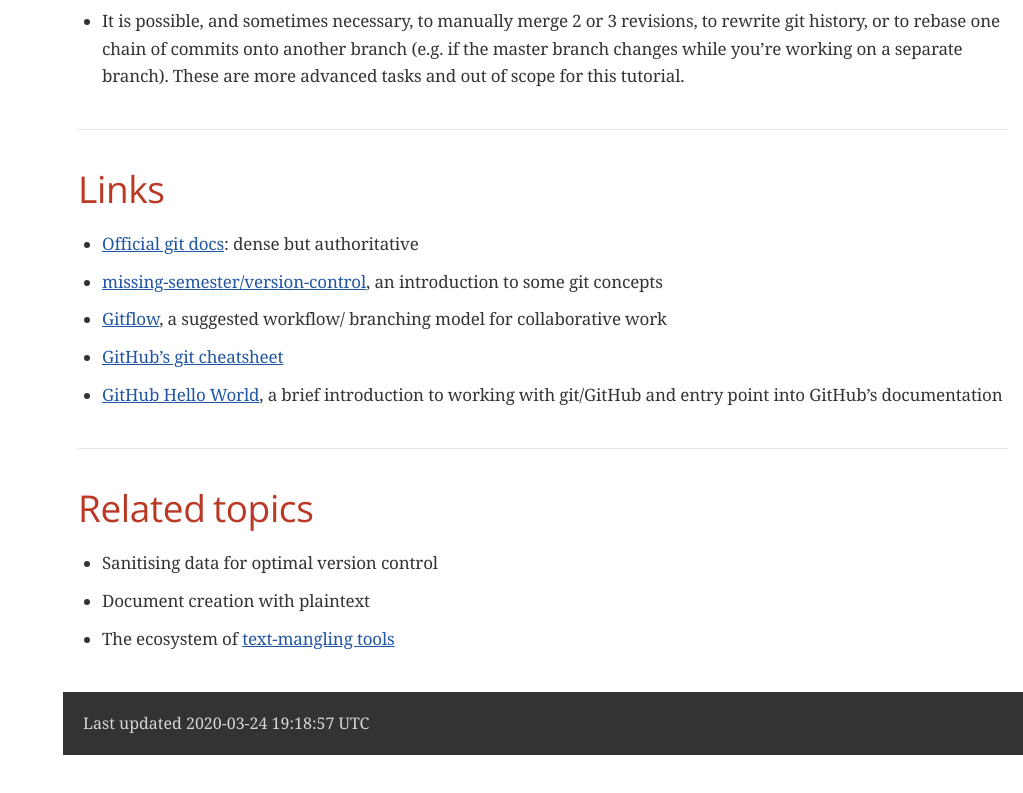
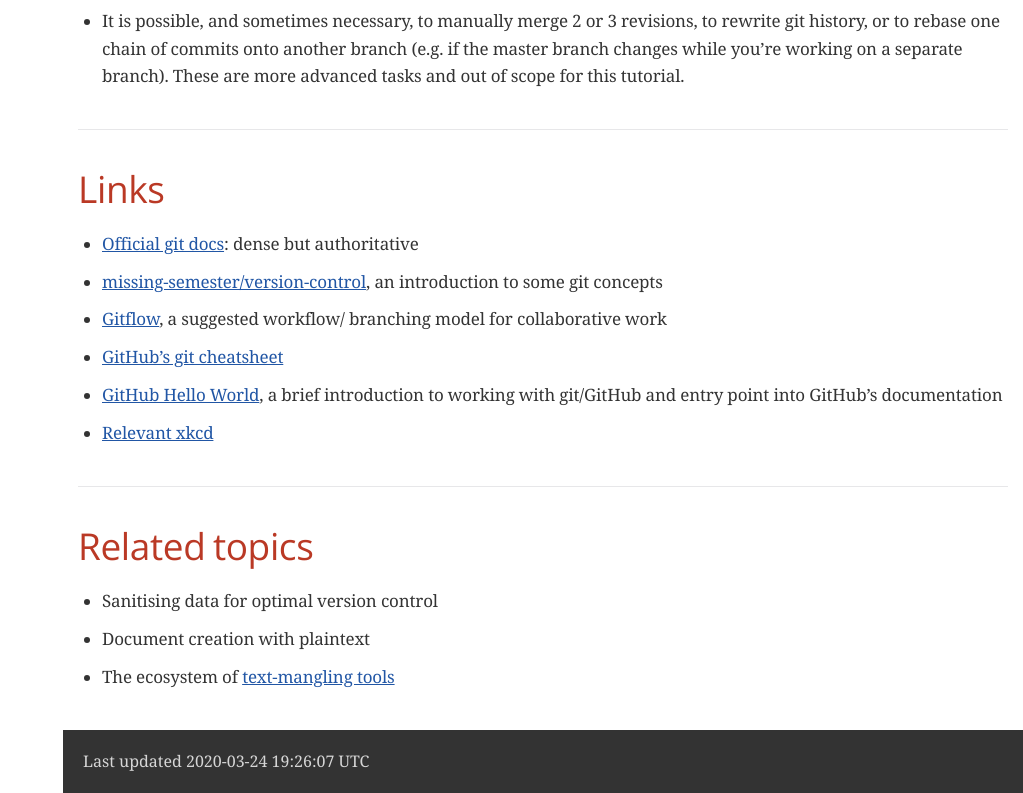
Before and after one commit to clbarnes/version-control-tutorial, a plain HTML site: page docs/index.html in a window 1280 px wide. Shown: the part 5312-6105 px from the top of the page, without its empty margins (257-1280 px from the left). Before the commit the page ends 6067 px from the top, so only its background shows below. Drawn offline with nearby package versions, Linux system fonts and the light colour scheme; a web font is replaced by a local one.

Commit message:
Relevant xkcd

```diff
--- a/docs/index.html
+++ b/docs/index.html
@@ -854,6 +854,9 @@ These are more advanced tasks and out of scope for this tutorial.</p>
 <li>
 <p><a href="https://guides.github.com/activities/hello-world/">GitHub Hello World</a>, a brief introduction to working with git/GitHub and entry point into GitHub&#8217;s documentation</p>
 </li>
+<li>
+<p><a href="https://xkcd.com/1597/">Relevant xkcd</a></p>
+</li>
 </ul>
 </div>
 </div>
@@ -879,7 +882,7 @@ These are more advanced tasks and out of scope for this tutorial.</p>
 </div>
 <div id="footer">
 <div id="footer-text">
-Last updated 2020-03-24 19:18:57 UTC
+Last updated 2020-03-24 19:26:07 UTC
 </div>
 </div>
 </body>
```
Also changed, not shown: 1 other file.
